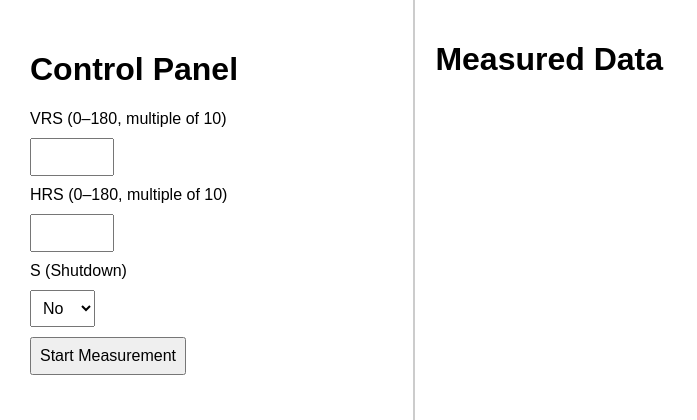
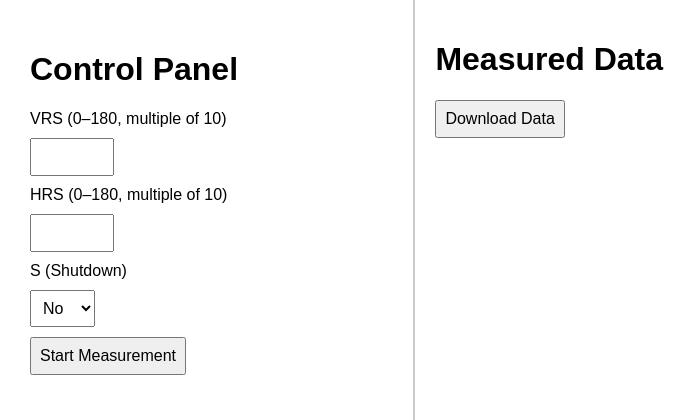
Before and after one commit to real-Ker/render, a FastAPI app: page / in a window 1280 px wide. Shown: the top 420 px of the page, without its empty margins (0-697 px from the left). Run offline with FastAPI, Linux system fonts and the light colour scheme; data that the repository does not hold is empty.

Commit message:
Update index.html

```diff
--- a/templates/index.html
+++ b/templates/index.html
@@ -80,6 +80,7 @@
 <!-- 右侧数据 -->
 <div class="right">
     <h1>Measured Data</h1>
+    <button onclick="downloadJSON()">Download Data</button>
     <div id="chartsContainer"></div>
 </div>
 
@@ -247,6 +248,35 @@ function drawChart(canvas, x, y, title) {
     });
 }
 
+// ================= 下载数据 =================
+
+async function downloadJSON() {
+    try {
+        let res = await fetch('/data?ts=' + Date.now());
+        let data = await res.json();
+
+        // 转成字符串
+        let jsonStr = JSON.stringify(data, null, 2);
+
+        // 创建 Blob
+        let blob = new Blob([jsonStr], { type: "application/json" });
+
+        // 创建下载链接
+        let link = document.createElement("a");
+        link.href = URL.createObjectURL(blob);
+        let now = new Date();
+        let filename = `data_${now.getFullYear()}_${now.getMonth()+1}_${now.getDate()}_${now.getHours()}${now.getMinutes()}${now.getSeconds()}.json`;
+        link.download = filename;
+
+        // 触发下载
+        link.click();
+
+    } catch (e) {
+        console.error("Download failed:", e);
+        alert("Download failed");
+    }
+}
+
 // ================= 自动轮询 =================
 
 window.onload = () => {
```
